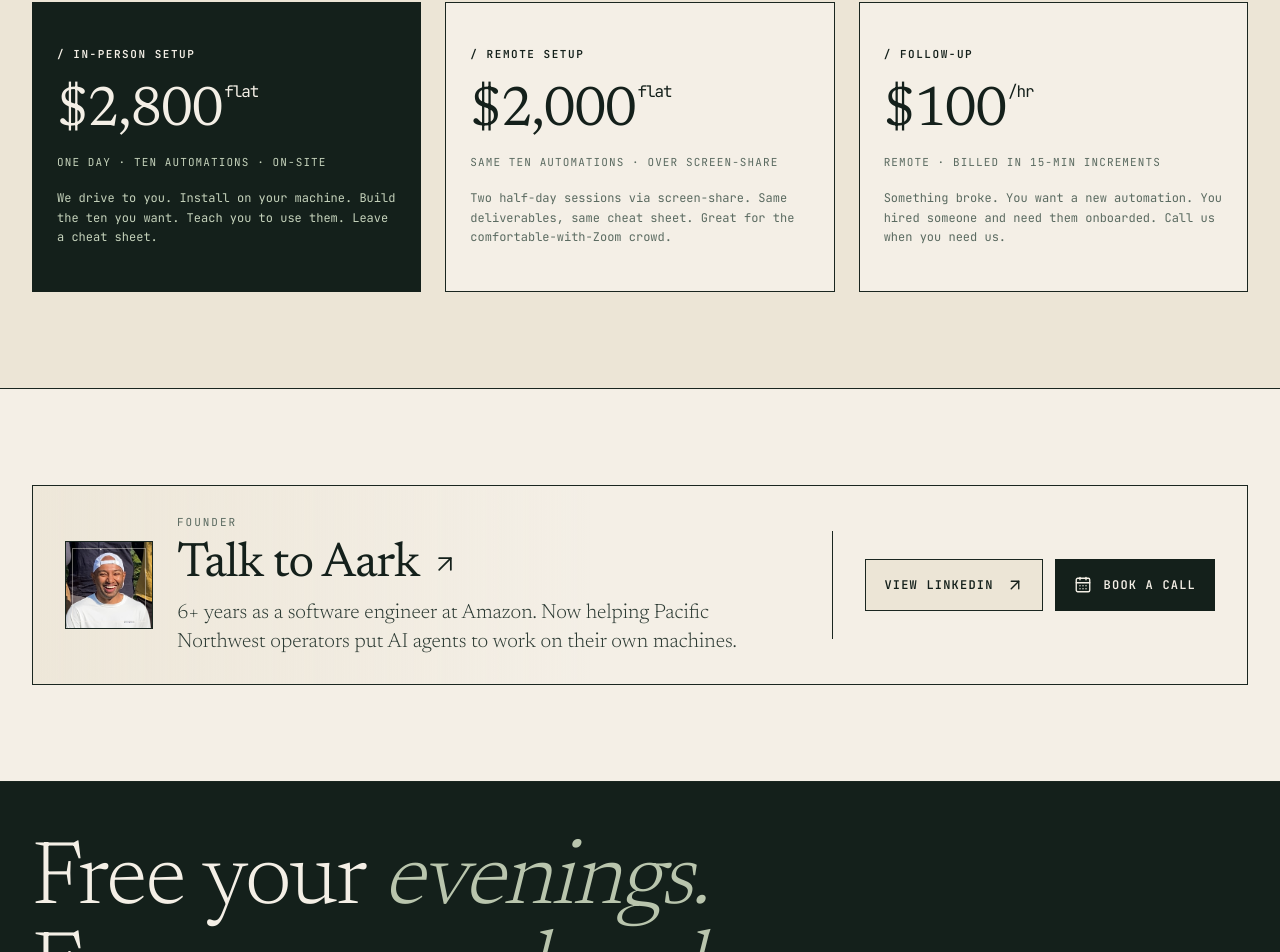
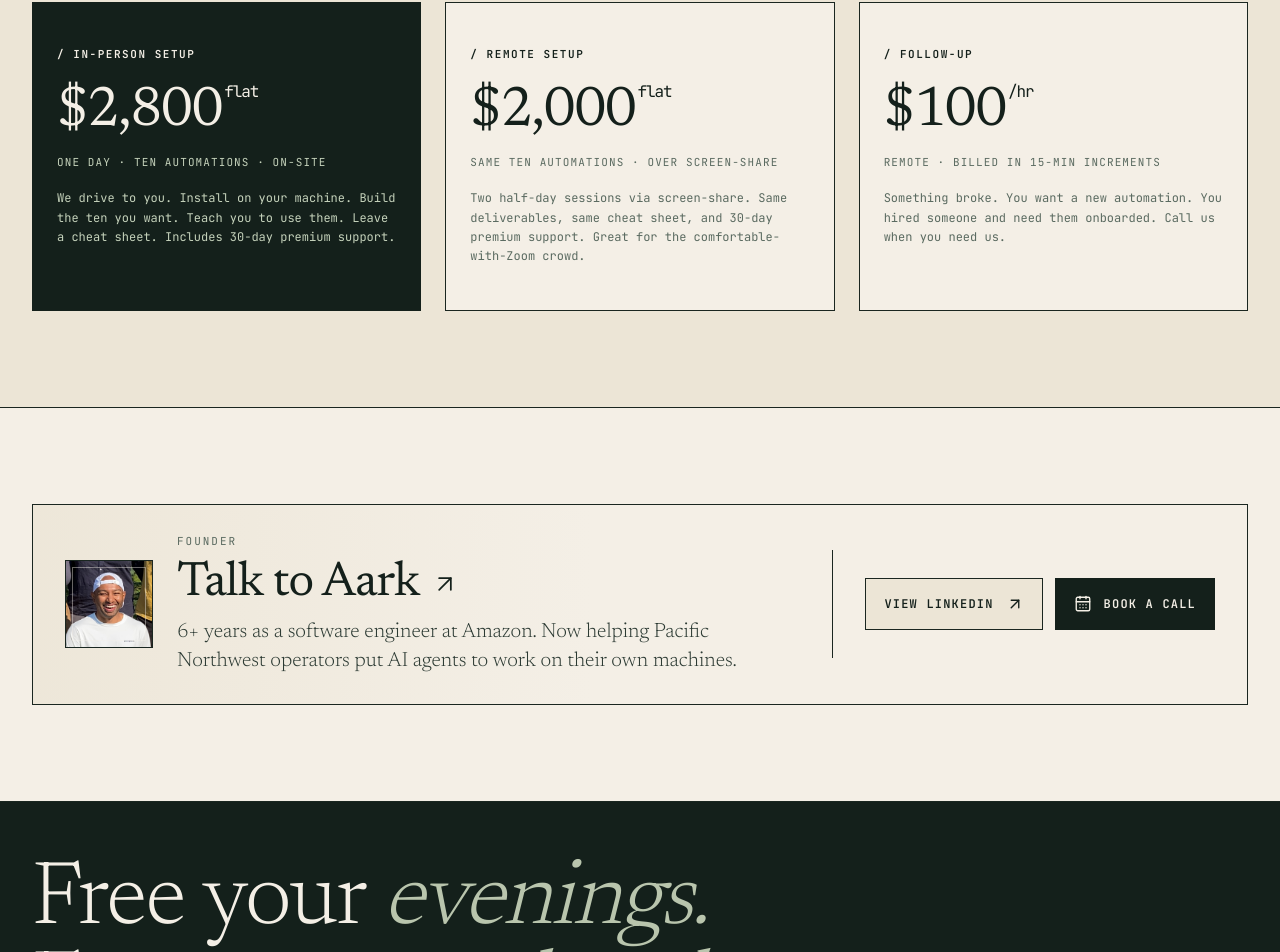
Before and after one commit to itsaark/pacific-ai-tech, a Next.js app: page / in a window 1280 px wide. Shown: the part 5201-6153 px from the top of the page. Built offline with nearby package versions, Linux system fonts and the light colour scheme.

Commit message:
Mention premium support in setup plans

```diff
--- a/src/app/page.tsx
+++ b/src/app/page.tsx
@@ -92,13 +92,13 @@ const prices = [
     title: "/ in-person setup",
     price: "$2,800",
     unit: "One day · ten automations · on-site",
-    desc: "We drive to you. Install on your machine. Build the ten you want. Teach you to use them. Leave a cheat sheet.",
+    desc: "We drive to you. Install on your machine. Build the ten you want. Teach you to use them. Leave a cheat sheet. Includes 30-day premium support.",
   },
   {
     title: "/ remote setup",
     price: "$2,000",
     unit: "Same ten automations · over screen-share",
-    desc: "Two half-day sessions via screen-share. Same deliverables, same cheat sheet. Great for the comfortable-with-Zoom crowd.",
+    desc: "Two half-day sessions via screen-share. Same deliverables, same cheat sheet, and 30-day premium support. Great for the comfortable-with-Zoom crowd.",
   },
   {
     title: "/ follow-up",
@@ -222,7 +222,7 @@ const jsonLd = {
       serviceType: "On-site AI automation setup",
       provider: { "@id": `${siteUrl}/#localbusiness` },
       description:
-        "One-day on-site installation of Claude Cowork or Hermes Agent, ten client-selected automations, training, and a handoff cheat sheet.",
+        "One-day on-site installation of Claude Cowork or Hermes Agent, ten client-selected automations, training, a handoff cheat sheet, and 30-day premium support.",
     },
     {
       "@type": "Service",
@@ -231,7 +231,7 @@ const jsonLd = {
       serviceType: "Remote AI automation setup",
       provider: { "@id": `${siteUrl}/#localbusiness` },
       description:
-        "Two half-day screen-share sessions to install the agent stack, build ten automations, and teach the client daily operation.",
+        "Two half-day screen-share sessions to install the agent stack, build ten automations, teach the client daily operation, and provide 30-day premium support.",
     },
     {
       "@type": "Service",
```
Also changed, not shown: public/llms-full.txt, public/llms.txt.
